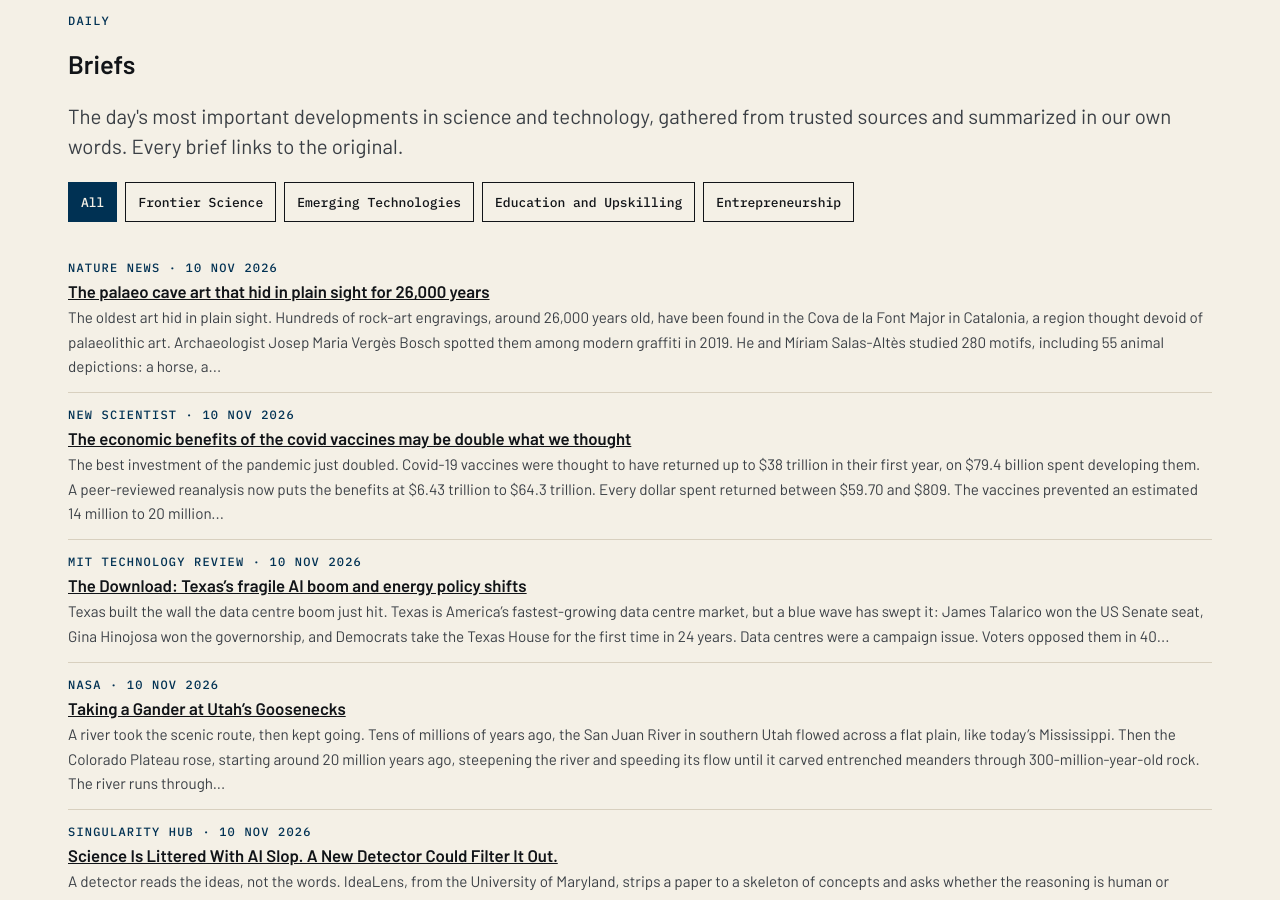
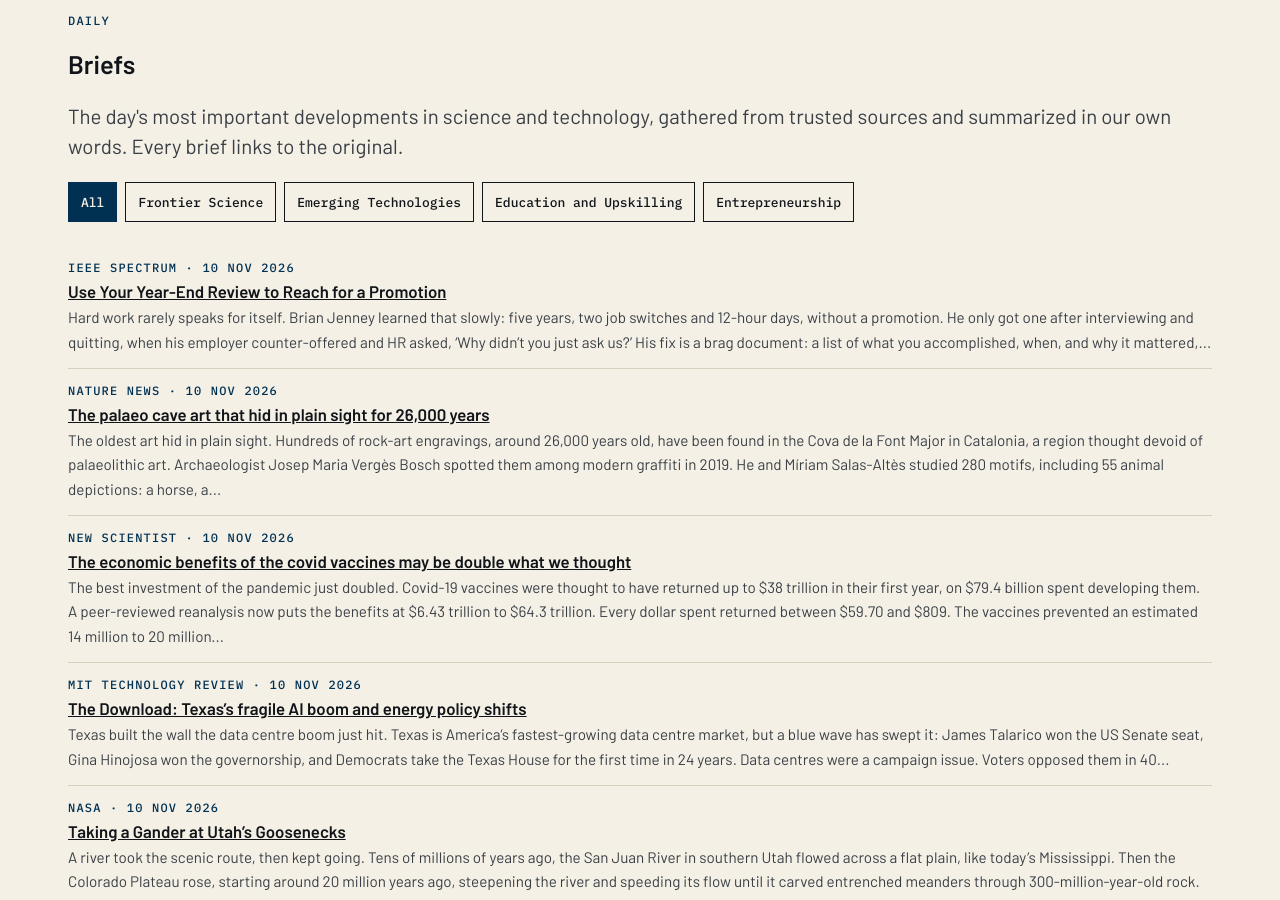
Before and after one commit to katz-news/katz.news, a Jekyll site: the page built from briefs/index.html, in a window 1280 px wide and 900 px high, scrolled down 318 px. Built offline with Jekyll 4.4.1, drawn with Linux system fonts in a browser that asks for light colours.

Commit message:
Publish 2026-11-06

```diff
--- a/_data/build.yml
+++ b/_data/build.yml
@@ -1 +1 @@
-published_at: 2026-11-06T16:07:20Z
+published_at: 2026-11-06T16:08:27Z
--- /dev/null
+++ b/_posts/briefs/2026-11-06-use-your-year-end-review-to-reach-for-a-promotion.md
@@ -0,0 +1,9 @@
+---
+published: true
+title: Use Your Year-End Review to Reach for a Promotion
+date: 2026-11-10
+section: technology
+source_name: IEEE Spectrum
+source_url: https://spectrum.ieee.org/how-to-get-a-promotion
+---
+Hard work rarely speaks for itself. Brian Jenney learned that slowly: five years, two job switches and 12-hour days, without a promotion. He only got one after interviewing and quitting, when his employer counter-offered and HR asked, 'Why didn’t you just ask us?' His fix is a brag document: a list of what you accomplished, when, and why it mattered, updated every two weeks. Write entries so your manager’s manager understands them. Then ask what it would take to reach the next level. The verdict is plainly promotional: waiting to be noticed costs years; asking costs an awkward conversation.
```
